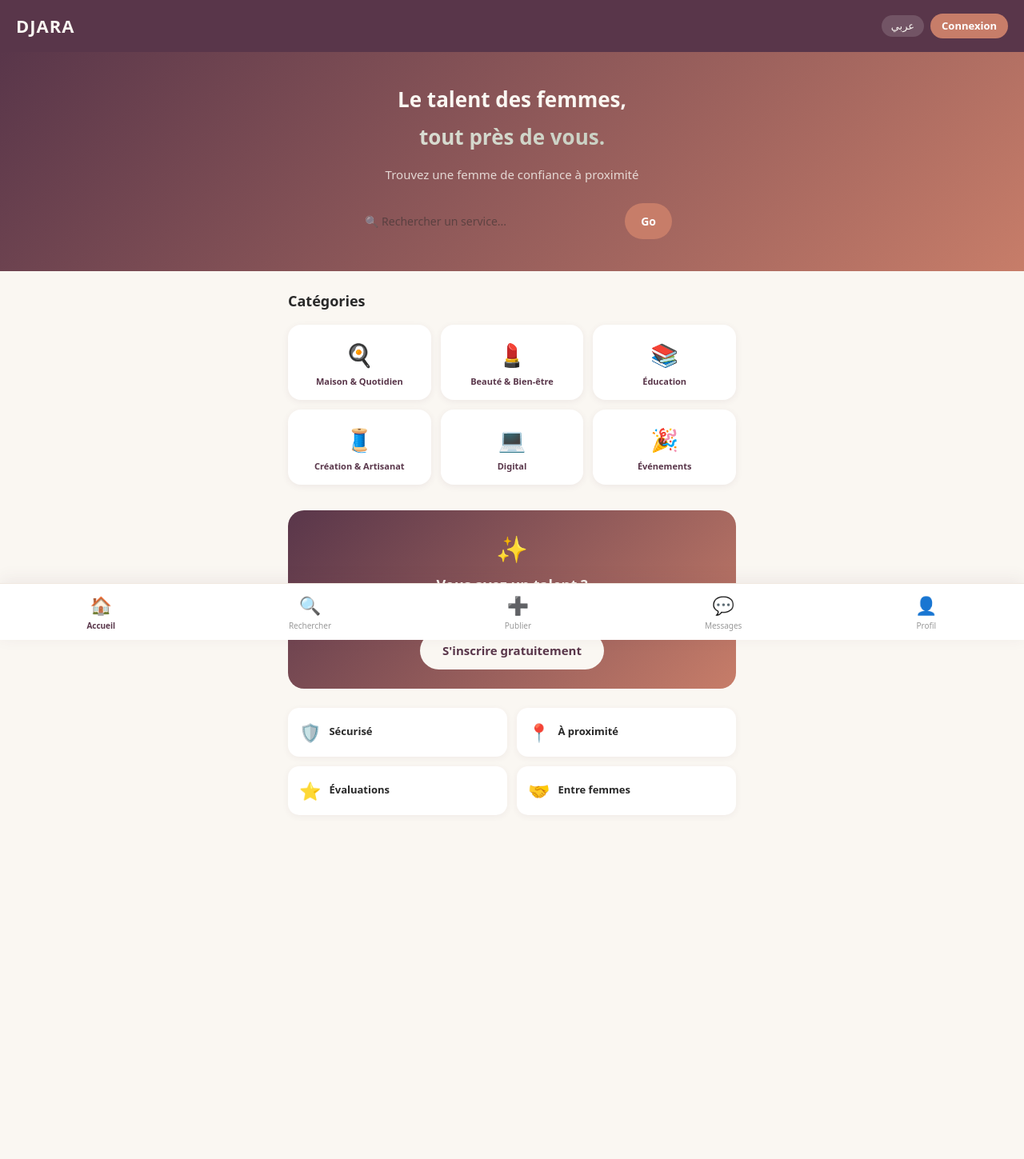
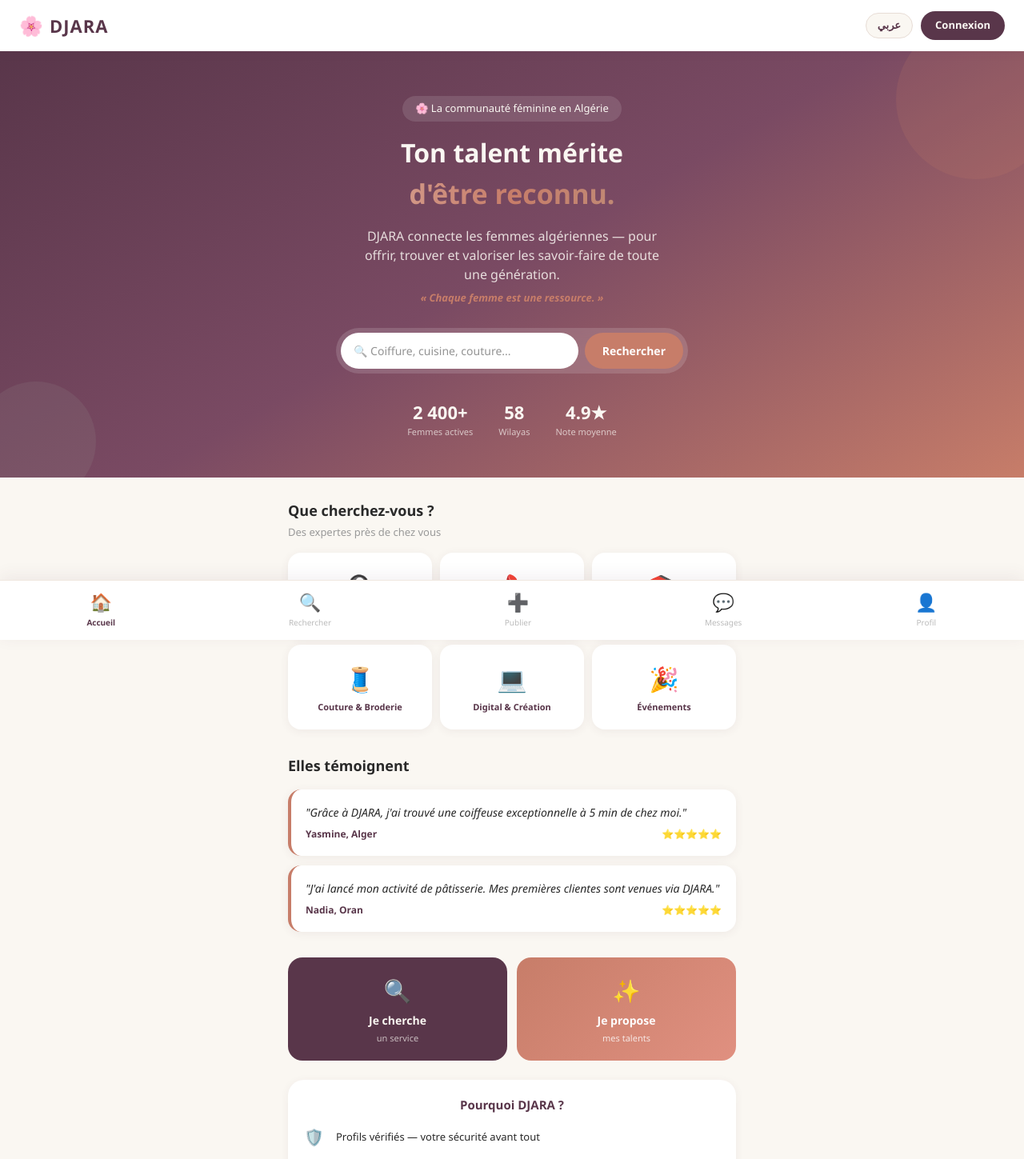
Before and after one commit to azzerinou-cyber/djara-app, a Next.js app: page / in a window 1280 px wide. Shown: the top 1449 px of the page at 80% size. Before the commit the page ends 1123 px from the top, so only its background shows below. Built offline with nearby package versions, Linux system fonts and the light colour scheme.

Commit message:
feat: page accueil premium avec slogan impact social

```diff
--- a/src/app/page.tsx
+++ b/src/app/page.tsx
@@ -5,12 +5,17 @@
 type Lang = 'fr' | 'ar';
 
 const categories = [
-  { icon: '🍳', fr: 'Maison & Quotidien', ar: 'المنزل والحياة اليومية' },
-  { icon: '💄', fr: 'Beauté & Bien-être', ar: 'الجمال والعناية' },
-  { icon: '📚', fr: 'Éducation', ar: 'التعليم' },
-  { icon: '🧵', fr: 'Création & Artisanat', ar: 'الإبداع والحرف' },
-  { icon: '💻', fr: 'Digital', ar: 'الرقمي' },
+  { icon: '🍳', fr: 'Cuisine & Pâtisserie', ar: 'الطبخ والحلويات' },
+  { icon: '💄', fr: 'Beauté & Soins', ar: 'الجمال والعناية' },
+  { icon: '📚', fr: 'Cours & Soutien', ar: 'دروس ودعم' },
+  { icon: '🧵', fr: 'Couture & Broderie', ar: 'الخياطة والتطريز' },
+  { icon: '💻', fr: 'Digital & Création', ar: 'الرقمي والإبداع' },
   { icon: '🎉', fr: 'Événements', ar: 'الفعاليات' },
+];
+
+const temoignages = [
+  { nom: 'Yasmine, Alger', texte: 'Grâce à DJARA, j\'ai trouvé une coiffeuse exceptionnelle à 5 min de chez moi.', note: '⭐⭐⭐⭐⭐' },
+  { nom: 'Nadia, Oran', texte: 'J\'ai lancé mon activité de pâtisserie. Mes premières clientes sont venues via DJARA.', note: '⭐⭐⭐⭐⭐' },
 ];
 
 export default function HomePage() {
@@ -18,102 +23,160 @@
   const isRTL = lang === 'ar';
 
   return (
-    <div dir={isRTL ? 'rtl' : 'ltr'} style={{ minHeight: '100vh', background: '#FAF7F2', fontFamily: 'system-ui, sans-serif' }}>
+    <div dir={isRTL ? 'rtl' : 'ltr'} style={{ minHeight: '100vh', background: '#FAF7F2', fontFamily: "'Segoe UI', system-ui, sans-serif" }}>
 
       {/* Header */}
-      <header style={{ background: '#59364A', padding: '16px 20px', display: 'flex', justifyContent: 'space-between', alignItems: 'center' }}>
-        <div style={{ color: '#FAF7F2', fontSize: 22, fontWeight: 800, letterSpacing: 1 }}>DJARA</div>
-        <div style={{ display: 'flex', gap: 8, alignItems: 'center' }}>
-          <button onClick={() => setLang(lang === 'fr' ? 'ar' : 'fr')} style={{ background: 'rgba(255,255,255,0.15)', border: 'none', color: '#FAF7F2', borderRadius: 20, padding: '4px 12px', cursor: 'pointer', fontSize: 13 }}>
+      <header style={{ background: '#fff', padding: '14px 24px', display: 'flex', justifyContent: 'space-between', alignItems: 'center', boxShadow: '0 2px 12px rgba(89,54,74,0.08)', position: 'sticky', top: 0, zIndex: 100 }}>
+        <div style={{ display: 'flex', alignItems: 'center', gap: 8 }}>
+          <span style={{ fontSize: 24 }}>🌸</span>
+          <span style={{ color: '#59364A', fontSize: 22, fontWeight: 900, letterSpacing: 1 }}>DJARA</span>
+        </div>
+        <div style={{ display: 'flex', gap: 10, alignItems: 'center' }}>
+          <button onClick={() => setLang(lang === 'fr' ? 'ar' : 'fr')} style={{ background: '#FAF7F2', border: '1px solid #e8ddd6', color: '#59364A', borderRadius: 20, padding: '5px 14px', cursor: 'pointer', fontSize: 13, fontWeight: 600 }}>
             {lang === 'fr' ? 'عربي' : 'FR'}
           </button>
-          <Link href="/auth/connexion" style={{ background: '#C77D69', color: '#fff', borderRadius: 20, padding: '6px 14px', fontSize: 13, textDecoration: 'none', fontWeight: 600 }}>
+          <Link href="/auth/connexion" style={{ background: '#59364A', color: '#FAF7F2', borderRadius: 25, padding: '8px 18px', fontSize: 13, textDecoration: 'none', fontWeight: 700 }}>
             {lang === 'fr' ? 'Connexion' : 'دخول'}
           </Link>
         </div>
       </header>
 
-      {/* Hero */}
-      <div style={{ background: 'linear-gradient(135deg, #59364A 0%, #C77D69 100%)', padding: '40px 20px', textAlign: 'center' }}>
-        <h1 style={{ color: '#FAF7F2', fontSize: 26, fontWeight: 800, margin: '0 0 8px' }}>
-          {lang === 'fr' ? 'Le talent des femmes,' : 'موهبة المرأة،'}
+      {/* Hero — Slogan fort */}
+      <section style={{ background: 'linear-gradient(150deg, #59364A 0%, #7a4a63 50%, #C77D69 100%)', padding: '56px 24px 48px', textAlign: 'center', position: 'relative', overflow: 'hidden' }}>
+        <div style={{ position: 'absolute', top: -40, right: -40, width: 200, height: 200, background: 'rgba(199,125,105,0.15)', borderRadius: '50%' }} />
+        <div style={{ position: 'absolute', bottom: -30, left: -30, width: 150, height: 150, background: 'rgba(168,181,162,0.1)', borderRadius: '50%' }} />
+
+        <div style={{ display: 'inline-block', background: 'rgba(255,255,255,0.12)', borderRadius: 30, padding: '6px 16px', color: '#FAF7F2', fontSize: 13, marginBottom: 20, backdropFilter: 'blur(10px)' }}>
+          🌸 {lang === 'fr' ? 'La communauté féminine en Algérie' : 'مجتمع المرأة الجزائرية'}
+        </div>
+
+        <h1 style={{ color: '#FAF7F2', fontSize: 32, fontWeight: 900, margin: '0 0 12px', lineHeight: 1.2 }}>
+          {lang === 'fr' ? 'Ton talent mérite' : 'موهبتك تستحق'}
         </h1>
-        <h1 style={{ color: '#C77D69', fontSize: 26, fontWeight: 800, margin: '0 0 16px', background: 'linear-gradient(90deg,#FAF7F2,#A8B5A2)', WebkitBackgroundClip: 'text', WebkitTextFillColor: 'transparent' }}>
-          {lang === 'fr' ? 'tout près de vous.' : 'قريبة منك.'}
+        <h1 style={{ fontSize: 34, fontWeight: 900, margin: '0 0 20px', lineHeight: 1.2, background: 'linear-gradient(90deg, #FAF7F2, #C77D69, #A8B5A2)', WebkitBackgroundClip: 'text', WebkitTextFillColor: 'transparent' }}>
+          {lang === 'fr' ? "d'être reconnu." : 'الاعتراف.'}
         </h1>
-        <p style={{ color: 'rgba(250,247,242,0.8)', fontSize: 15, margin: '0 0 24px' }}>
-          {lang === 'fr' ? 'Trouvez une femme de confiance à proximité' : 'ابحثي عن امرأة موثوقة بالقرب منك'}
+        <p style={{ color: 'rgba(250,247,242,0.85)', fontSize: 16, margin: '0 0 8px', maxWidth: 380, marginLeft: 'auto', marginRight: 'auto' }}>
+          {lang === 'fr'
+            ? 'DJARA connecte les femmes algériennes — pour offrir, trouver et valoriser les savoir-faire de toute une génération.'
+            : 'جارة تربط المرأة الجزائرية — لتقديم المواهب وإيجادها وتقديرها.'}
         </p>
-        {/* Barre de recherche */}
-        <div style={{ display: 'flex', gap: 8, maxWidth: 400, margin: '0 auto' }}>
-          <input placeholder={lang === 'fr' ? '🔍 Rechercher un service...' : '🔍 ابحثي عن خدمة...'} style={{ flex: 1, padding: '12px 16px', borderRadius: 25, border: 'none', fontSize: 14, outline: 'none' }} />
-          <button style={{ background: '#C77D69', border: 'none', borderRadius: 25, padding: '12px 20px', color: '#fff', fontWeight: 700, cursor: 'pointer', fontSize: 14 }}>
-            {lang === 'fr' ? 'Go' : 'بحث'}
+        <p style={{ color: '#C77D69', fontSize: 13, fontWeight: 700, margin: '0 0 28px', fontStyle: 'italic' }}>
+          {lang === 'fr' ? '« Chaque femme est une ressource. »' : '« كل امرأة كنز. »'}
+        </p>
+
+        {/* Recherche */}
+        <div style={{ display: 'flex', gap: 8, maxWidth: 440, margin: '0 auto', background: 'rgba(255,255,255,0.15)', borderRadius: 30, padding: 6, backdropFilter: 'blur(10px)' }}>
+          <input
+            placeholder={lang === 'fr' ? '🔍 Coiffure, cuisine, couture...' : '🔍 ابحثي عن خدمة...'}
+            style={{ flex: 1, padding: '12px 16px', borderRadius: 25, border: 'none', fontSize: 14, outline: 'none', background: '#fff', color: '#292929' }}
+          />
+          <button style={{ background: '#C77D69', border: 'none', borderRadius: 25, padding: '12px 22px', color: '#fff', fontWeight: 700, cursor: 'pointer', fontSize: 14, whiteSpace: 'nowrap' }}>
+            {lang === 'fr' ? 'Rechercher' : 'بحث'}
           </button>
         </div>
-      </div>
 
-      <div style={{ padding: '24px 20px', maxWidth: 600, margin: '0 auto' }}>
+        {/* Stats */}
+        <div style={{ display: 'flex', justifyContent: 'center', gap: 32, marginTop: 32 }}>
+          {[
+            { n: '2 400+', l: lang === 'fr' ? 'Femmes actives' : 'امرأة نشطة' },
+            { n: '58', l: lang === 'fr' ? 'Wilayas' : 'ولاية' },
+            { n: '4.9★', l: lang === 'fr' ? 'Note moyenne' : 'التقييم' },
+          ].map((s, i) => (
+            <div key={i} style={{ textAlign: 'center' }}>
+              <div style={{ color: '#FAF7F2', fontSize: 22, fontWeight: 900 }}>{s.n}</div>
+              <div style={{ color: 'rgba(250,247,242,0.7)', fontSize: 11 }}>{s.l}</div>
+            </div>
+          ))}
+        </div>
+      </section>
+
+      <div style={{ padding: '28px 20px', maxWidth: 600, margin: '0 auto' }}>
 
         {/* Catégories */}
-        <h2 style={{ color: '#292929', fontSize: 18, fontWeight: 700, margin: '0 0 16px' }}>
-          {lang === 'fr' ? 'Catégories' : 'الفئات'}
+        <h2 style={{ color: '#292929', fontSize: 18, fontWeight: 800, margin: '0 0 4px' }}>
+          {lang === 'fr' ? 'Que cherchez-vous ?' : 'ماذا تبحثين عنه؟'}
         </h2>
-        <div style={{ display: 'grid', gridTemplateColumns: 'repeat(3, 1fr)', gap: 12, marginBottom: 32 }}>
+        <p style={{ color: '#999', fontSize: 13, margin: '0 0 16px' }}>
+          {lang === 'fr' ? 'Des expertes près de chez vous' : 'خبيرات بالقرب منك'}
+        </p>
+        <div style={{ display: 'grid', gridTemplateColumns: 'repeat(3, 1fr)', gap: 10, marginBottom: 32 }}>
           {categories.map((cat, i) => (
-            <div key={i} style={{ background: '#fff', borderRadius: 16, padding: '16px 8px', textAlign: 'center', boxShadow: '0 2px 8px rgba(89,54,74,0.08)', cursor: 'pointer' }}>
-              <div style={{ fontSize: 28, marginBottom: 6 }}>{cat.icon}</div>
-              <div style={{ color: '#59364A', fontSize: 11, fontWeight: 600, lineHeight: 1.3 }}>{lang === 'fr' ? cat.fr : cat.ar}</div>
+            <div key={i} style={{ background: '#fff', borderRadius: 16, padding: '18px 8px', textAlign: 'center', boxShadow: '0 2px 12px rgba(89,54,74,0.07)', cursor: 'pointer', border: '2px solid transparent', transition: 'all 0.2s' }}
+              onMouseOver={e => (e.currentTarget.style.borderColor = '#C77D69')}
+              onMouseOut={e => (e.currentTarget.style.borderColor = 'transparent')}>
+              <div style={{ fontSize: 30, marginBottom: 6 }}>{cat.icon}</div>
+              <div style={{ color: '#59364A', fontSize: 11, fontWeight: 700, lineHeight: 1.3 }}>{lang === 'fr' ? cat.fr : cat.ar}</div>
             </div>
           ))}
         </div>
 
-        {/* CTA Inscription */}
-        <div style={{ background: 'linear-gradient(135deg, #59364A, #C77D69)', borderRadius: 20, padding: '24px 20px', textAlign: 'center', marginBottom: 24 }}>
-          <div style={{ fontSize: 32, marginBottom: 8 }}>✨</div>
-          <h3 style={{ color: '#FAF7F2', fontSize: 18, fontWeight: 700, margin: '0 0 8px' }}>
-            {lang === 'fr' ? 'Vous avez un talent ?' : 'لديك موهبة؟'}
-          </h3>
-          <p style={{ color: 'rgba(250,247,242,0.8)', fontSize: 14, margin: '0 0 16px' }}>
-            {lang === 'fr' ? 'Proposez vos services et rejoignez la communauté DJARA' : 'قدمي خدماتك وانضمي إلى مجتمع جارة'}
-          </p>
-          <Link href="/auth/inscription" style={{ display: 'inline-block', background: '#FAF7F2', color: '#59364A', borderRadius: 25, padding: '12px 28px', fontWeight: 700, textDecoration: 'none', fontSize: 15 }}>
-            {lang === 'fr' ? "S'inscrire gratuitement" : 'التسجيل مجاناً'}
+        {/* Témoignages */}
+        <h2 style={{ color: '#292929', fontSize: 18, fontWeight: 800, margin: '0 0 16px' }}>
+          {lang === 'fr' ? 'Elles témoignent' : 'شهاداتهن'}
+        </h2>
+        <div style={{ display: 'flex', flexDirection: 'column', gap: 12, marginBottom: 32 }}>
+          {temoignages.map((t, i) => (
+            <div key={i} style={{ background: '#fff', borderRadius: 16, padding: '18px', boxShadow: '0 2px 12px rgba(89,54,74,0.07)', borderLeft: '4px solid #C77D69' }}>
+              <div style={{ color: '#292929', fontSize: 14, fontStyle: 'italic', marginBottom: 8 }}>"{t.texte}"</div>
+              <div style={{ display: 'flex', justifyContent: 'space-between', alignItems: 'center' }}>
+                <span style={{ color: '#59364A', fontSize: 12, fontWeight: 700 }}>{t.nom}</span>
+                <span style={{ fontSize: 12 }}>{t.note}</span>
+              </div>
+            </div>
+          ))}
+        </div>
+
+        {/* CTA double */}
+        <div style={{ display: 'grid', gridTemplateColumns: '1fr 1fr', gap: 12, marginBottom: 24 }}>
+          <Link href="/rechercher" style={{ background: '#59364A', borderRadius: 18, padding: '20px 16px', textAlign: 'center', textDecoration: 'none', display: 'block' }}>
+            <div style={{ fontSize: 28, marginBottom: 6 }}>🔍</div>
+            <div style={{ color: '#FAF7F2', fontSize: 14, fontWeight: 700 }}>{lang === 'fr' ? 'Je cherche' : 'أبحث'}</div>
+            <div style={{ color: 'rgba(250,247,242,0.7)', fontSize: 11, marginTop: 4 }}>{lang === 'fr' ? 'un service' : 'عن خدمة'}</div>
+          </Link>
+          <Link href="/auth/inscription" style={{ background: 'linear-gradient(135deg, #C77D69, #e09080)', borderRadius: 18, padding: '20px 16px', textAlign: 'center', textDecoration: 'none', display: 'block' }}>
+            <div style={{ fontSize: 28, marginBottom: 6 }}>✨</div>
+            <div style={{ color: '#fff', fontSize: 14, fontWeight: 700 }}>{lang === 'fr' ? 'Je propose' : 'أقدم'}</div>
+            <div style={{ color: 'rgba(255,255,255,0.8)', fontSize: 11, marginTop: 4 }}>{lang === 'fr' ? 'mes talents' : 'مواهبي'}</div>
           </Link>
         </div>
 
         {/* Valeurs */}
-        <div style={{ display: 'grid', gridTemplateColumns: '1fr 1fr', gap: 12 }}>
-          {[
-            { icon: '🛡️', fr: 'Sécurisé', ar: 'آمن' },
-            { icon: '📍', fr: 'À proximité', ar: 'قريب منك' },
-            { icon: '⭐', fr: 'Évaluations', ar: 'تقييمات' },
-            { icon: '🤝', fr: 'Entre femmes', ar: 'بين النساء' },
-          ].map((v, i) => (
-            <div key={i} style={{ background: '#fff', borderRadius: 14, padding: '14px', display: 'flex', alignItems: 'center', gap: 10, boxShadow: '0 2px 8px rgba(89,54,74,0.06)' }}>
-              <span style={{ fontSize: 22 }}>{v.icon}</span>
-              <span style={{ color: '#292929', fontSize: 13, fontWeight: 600 }}>{lang === 'fr' ? v.fr : v.ar}</span>
-            </div>
-          ))}
+        <div style={{ background: '#fff', borderRadius: 20, padding: '20px', boxShadow: '0 2px 12px rgba(89,54,74,0.06)' }}>
+          <h3 style={{ color: '#59364A', fontSize: 15, fontWeight: 800, margin: '0 0 14px', textAlign: 'center' }}>
+            {lang === 'fr' ? 'Pourquoi DJARA ?' : 'لماذا جارة؟'}
+          </h3>
+          <div style={{ display: 'flex', flexDirection: 'column', gap: 10 }}>
+            {[
+              { icon: '🛡️', fr: 'Profils vérifiés — votre sécurité avant tout', ar: 'ملفات موثقة — أمانك أولاً' },
+              { icon: '📍', fr: 'Femmes qualifiées dans votre quartier', ar: 'خبيرات في حيّك' },
+              { icon: '💬', fr: 'Messagerie sécurisée intégrée', ar: 'مراسلة آمنة داخل التطبيق' },
+              { icon: '🤝', fr: 'Entre femmes — un espace de confiance', ar: 'بين النساء — فضاء من الثقة' },
+            ].map((v, i) => (
+              <div key={i} style={{ display: 'flex', alignItems: 'center', gap: 12 }}>
+                <span style={{ fontSize: 20, minWidth: 28 }}>{v.icon}</span>
+                <span style={{ color: '#292929', fontSize: 13 }}>{lang === 'fr' ? v.fr : v.ar}</span>
+              </div>
+            ))}
+          </div>
         </div>
       </div>
 
-      {/* Navigation bas */}
-      <nav style={{ position: 'fixed', bottom: 0, left: 0, right: 0, background: '#fff', borderTop: '1px solid #f0e8e0', display: 'flex', justifyContent: 'space-around', padding: '10px 0', boxShadow: '0 -4px 20px rgba(89,54,74,0.08)' }}>
+      {/* Nav bas */}
+      <nav style={{ position: 'fixed', bottom: 0, left: 0, right: 0, background: '#fff', borderTop: '1px solid #f0e8e0', display: 'flex', justifyContent: 'space-around', padding: '10px 0 14px', boxShadow: '0 -4px 20px rgba(89,54,74,0.08)' }}>
         {[
-          { icon: '🏠', fr: 'Accueil', ar: 'الرئيسية', href: '/' },
-          { icon: '🔍', fr: 'Rechercher', ar: 'بحث', href: '/rechercher' },
-          { icon: '➕', fr: 'Publier', ar: 'نشر', href: '/publier' },
-          { icon: '💬', fr: 'Messages', ar: 'رسائل', href: '/messages' },
-          { icon: '👤', fr: 'Profil', ar: 'حسابي', href: '/profil' },
+          { icon: '🏠', fr: 'Accueil', ar: 'الرئيسية', href: '/', active: true },
+          { icon: '🔍', fr: 'Rechercher', ar: 'بحث', href: '/rechercher', active: false },
+          { icon: '➕', fr: 'Publier', ar: 'نشر', href: '/publier', active: false },
+          { icon: '💬', fr: 'Messages', ar: 'رسائل', href: '/messages', active: false },
+          { icon: '👤', fr: 'Profil', ar: 'حسابي', href: '/profil', active: false },
         ].map((item, i) => (
-          <Link key={i} href={item.href} style={{ display: 'flex', flexDirection: 'column', alignItems: 'center', gap: 2, textDecoration: 'none', color: i === 0 ? '#59364A' : '#999' }}>
+          <Link key={i} href={item.href} style={{ display: 'flex', flexDirection: 'column', alignItems: 'center', gap: 2, textDecoration: 'none', color: item.active ? '#59364A' : '#bbb' }}>
             <span style={{ fontSize: 22 }}>{item.icon}</span>
-            <span style={{ fontSize: 10, fontWeight: i === 0 ? 700 : 400 }}>{lang === 'fr' ? item.fr : item.ar}</span>
+            <span style={{ fontSize: 10, fontWeight: item.active ? 700 : 400 }}>{lang === 'fr' ? item.fr : item.ar}</span>
           </Link>
         ))}
       </nav>
-
       <div style={{ height: 80 }} />
     </div>
   );
```
